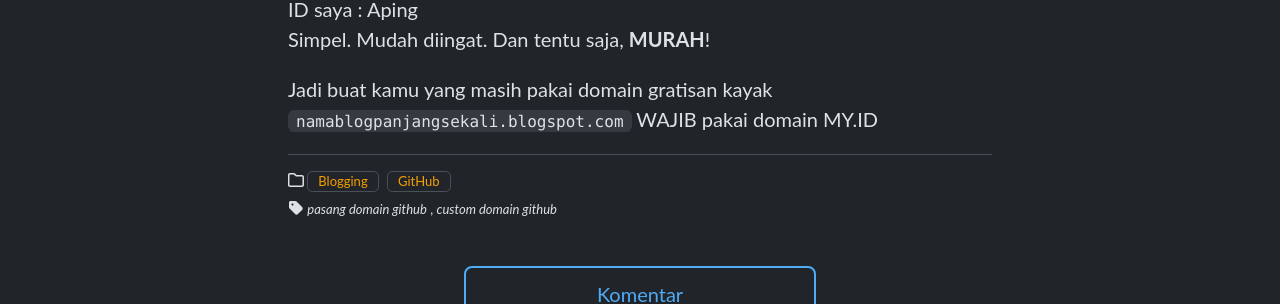
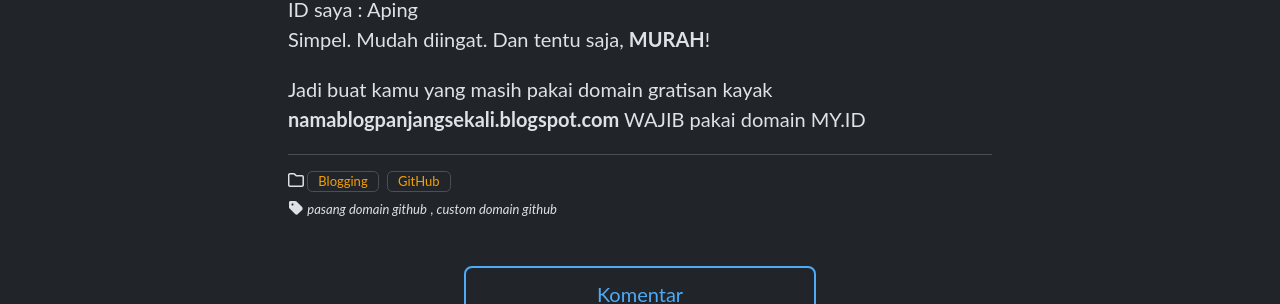
Before and after one commit to apynx/apynx.github.io, a Jekyll site: the page built from _posts/2022-05-07-domain-baru.md, in a window 1280 px wide. Shown: the part 910-1214 px from the top of the page. Built offline with Jekyll 4.4.1, drawn with Linux system fonts in a browser that asks for light colours; some web fonts are replaced.

Commit message:
update all

````diff
--- a/_posts/2022-05-07-domain-baru.md
+++ b/_posts/2022-05-07-domain-baru.md
@@ -21,4 +21,4 @@ Ya ini, aping.my.id. Sesuai dengan nama blog nya. Nama panggilan saya sejak keci
 
 Kalo dibaca kan juga bagus tuh,<br/>Aping -> My ID<br/>ID saya : Aping<br/>Simpel. Mudah diingat. Dan tentu saja, **MURAH**!
 
-Jadi buat kamu yang masih pakai domain gratisan kayak ```namablogpanjangsekali.blogspot.com``` WAJIB pakai domain MY.ID
+Jadi buat kamu yang masih pakai domain gratisan kayak **namablogpanjangsekali.blogspot.com** WAJIB pakai domain MY.ID
````
